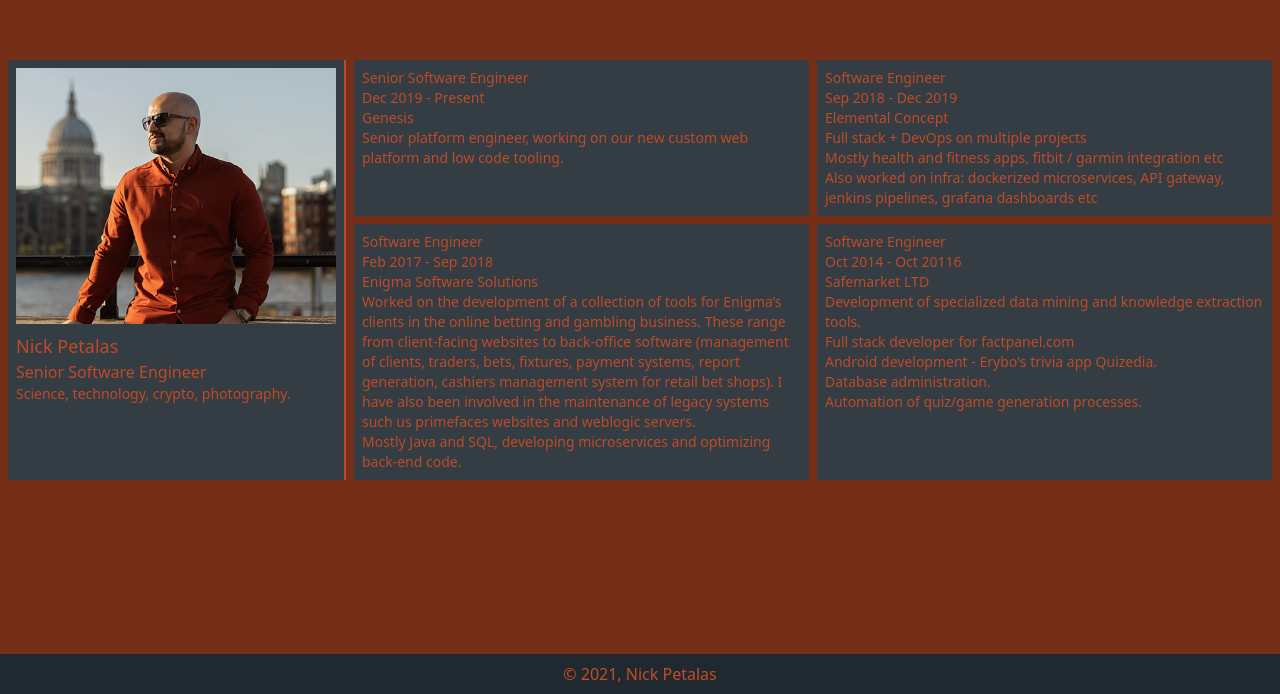
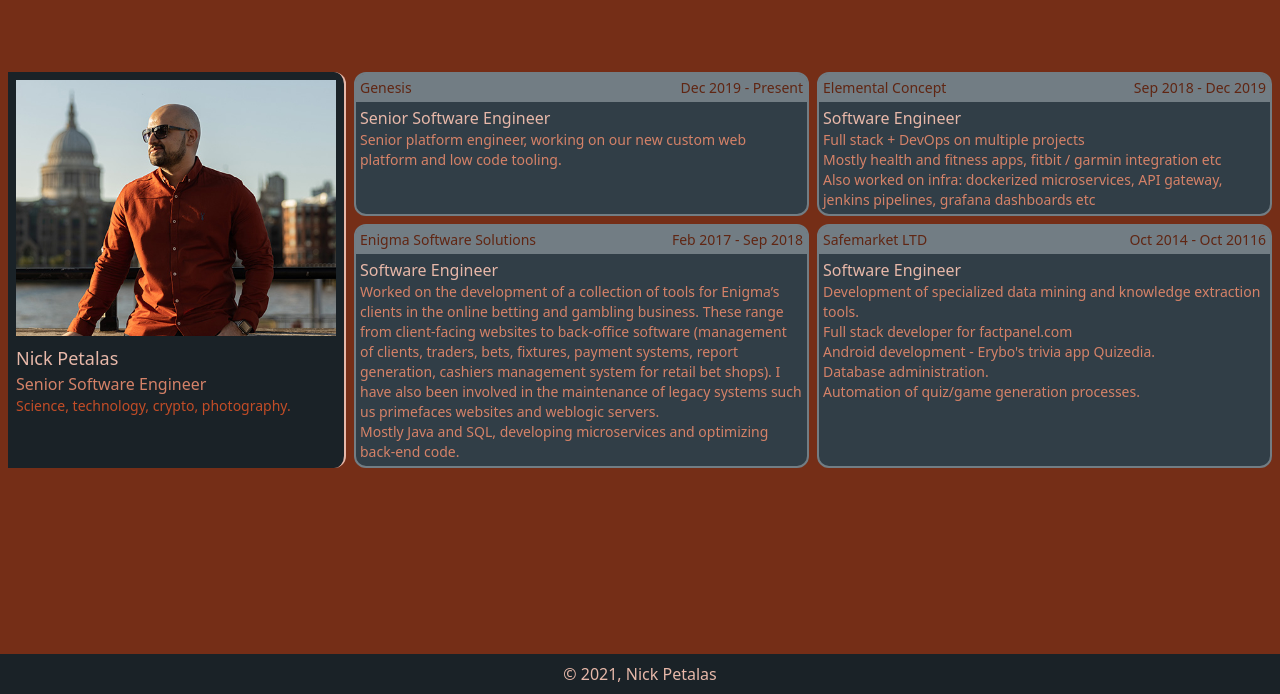
Before and after one commit to petalas/petalas.github.io, a Gatsby site: page / in a window 1280 px wide. Shown: the part 106-800 px from the top of the page. Built offline with nearby package versions, Linux system fonts and the light colour scheme; Gatsby itself is replaced by a stand-in of ours.

Commit message:
color adjustments

```diff
--- a/src/components/item.js
+++ b/src/components/item.js
@@ -4,10 +4,11 @@ import * as React from "react"
 const Item = ({title, timeframe, name, description}) => {
     return (
         <>
-            <h1>{title}</h1>
-            <h1>{timeframe}</h1>
-            <h3>{name}</h3>
-            {description.map ? description.map(i => <p>{i}</p>) : <p>{description}</p>}
+            <h1 class="p-1 rounded-t-lg flex flex-row justify-between bg-secondary-400 text-primary-900"><div>{name}</div><div>{timeframe}</div></h1>
+            <div class="p-1 text-primary-400">
+                <h2 class="text-base text-primary-300">{title}</h2>
+                {description.map ? description.map(i => <p>{i}</p>) : <p>{description}</p>}
+            </div>
         </>
     )
 }
--- a/src/components/layout.js
+++ b/src/components/layout.js
@@ -15,10 +15,10 @@ const Layout = ({children}) => {
 
   return (
     <div class="min-h-screen flex flex-col justify-between items-stretch bg-primary-800">
-      <main class="container m-auto p-2 flex flex-col rounded-xl text-primary-400 opacity-95">
+      <main class="container m-auto p-2 flex flex-col rounded-xl text-primary-400">
         {children}
       </main>
-      <footer class="p-2 mt-2 text-center bg-secondary-800 text-primary-500">
+      <footer class="p-2 mt-2 text-center bg-secondary-900 text-primary-300">
         © {new Date().getFullYear()}, Nick Petalas
       </footer>
     </div>
--- a/src/pages/index.js
+++ b/src/pages/index.js
@@ -9,9 +9,9 @@ import {employmentHistory} from "../data/positions"
 const IndexPage = () => (
   <Layout>
     <Seo title="Nick Petalas Portfolio Homepage" meta="" />
-    <div class="flex-1 text-primary-500 rounded-xl flex flex-col lg:flex-row text-xs lg:text-sm">
+    <div class="flex-1 text-primary-500 flex flex-col lg:flex-row text-xs lg:text-sm">
 
-      <section class="p-2 flex flex-row bg-secondary-600 lg:flex-col border-b-2 mb-2 mr-0 lg:mb-0 lg:mr-2 lg:border-b-0 lg:border-r-2">
+      <section class="p-2 rounded-b-xl lg:rounded-bl-none lg:rounded-r-xl flex flex-row bg-secondary-900 border-primary-300 lg:flex-col border-b-2 mb-2 mr-0 lg:mb-0 lg:mr-2 lg:border-b-0 lg:border-r-2">
         <StaticImage
           class="w-1/3 lg:w-full"
           loading="eager"
@@ -22,16 +22,16 @@ const IndexPage = () => (
         />
 
         <section class="w-80 lg:w-64 xl:w-80 pl-2 lg:pl-0 lg:pt-2 flex-grow">
-          <h2 class="text-lg">Nick Petalas</h2>
-          <h3 class="text-base">Senior Software Engineer</h3>
-          <p>Science, technology, crypto, photography.</p>
+          <h2 class="text-lg text-primary-300">Nick Petalas</h2>
+          <h3 class="text-base text-primary-400">Senior Software Engineer</h3>
+          <p class="text-sm text-primary-500">Science, technology, crypto, photography.</p>
         </section>
       </section>
 
 
       <section class="grid gap-2 lg:gap-2 grid-cols-1 lg:grid-cols-2">
         {employmentHistory.map(i =>
-          <section class="p-2 bg-secondary-600">
+          <section class="bg-secondary-600 border-secondary-400 border-2 rounded-xl">
             <Item {...i}></Item>
           </section>
         )}
```
